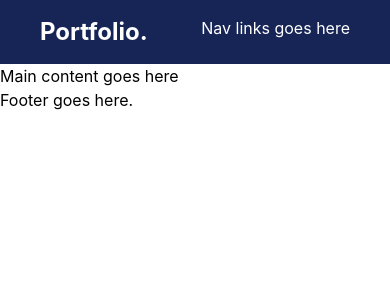
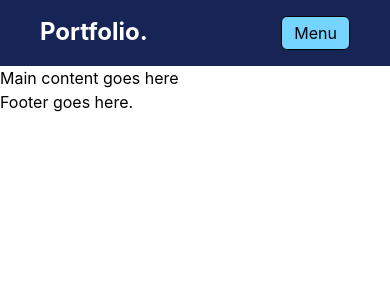
Before and after one commit to sriyanshsrivastava-dev/portfolio-website, a Django app: page / in a window 390 px wide. Shown: the top 300 px of the page. Run offline with Django 5.2, Linux system fonts and the light colour scheme.

Commit message:
add: menu toggle for small screen

```diff
--- a/static/css/main.css
+++ b/static/css/main.css
@@ -5,13 +5,15 @@
   :root, :host {
     --font-sans: "Roboto", sans-serif;
     --font-mono: ui-monospace, monospace;
-    --color-blue-800: oklch(42.4% 0.199 265.638);
+    --color-sky-300: oklch(82.8% 0.111 230.318);
     --color-blue-950: oklch(28.2% 0.091 267.935);
+    --color-black: #000;
     --color-white: #fff;
     --spacing: 0.25rem;
     --text-2xl: 1.5rem;
     --text-2xl--line-height: calc(2 / 1.5);
     --font-weight-bold: 700;
+    --radius-md: 0.375rem;
     --default-font-family: var(--font-sans);
     --default-mono-font-family: var(--font-mono);
     --font-inter: "Inter";
@@ -175,35 +177,39 @@
   .flex {
     display: flex;
   }
-  .h-24 {
-    height: calc(var(--spacing) * 24);
+  .hidden {
+    display: none;
+  }
+  .cursor-pointer {
+    cursor: pointer;
   }
   .place-content-between {
     place-content: space-between;
   }
-  .bg-blue-800\/20 {
-    background-color: color-mix(in srgb, oklch(42.4% 0.199 265.638) 20%, transparent);
-    @supports (color: color-mix(in lab, red, red)) {
-      background-color: color-mix(in oklab, var(--color-blue-800) 20%, transparent);
-    }
+  .rounded-md {
+    border-radius: var(--radius-md);
+  }
+  .border-1 {
+    border-style: var(--tw-border-style);
+    border-width: 1px;
   }
   .bg-blue-950 {
     background-color: var(--color-blue-950);
   }
-  .p-4 {
-    padding: calc(var(--spacing) * 4);
+  .bg-sky-300 {
+    background-color: var(--color-sky-300);
   }
-  .px-4 {
-    padding-inline: calc(var(--spacing) * 4);
+  .px-3 {
+    padding-inline: calc(var(--spacing) * 3);
   }
   .px-10 {
     padding-inline: calc(var(--spacing) * 10);
   }
+  .py-1 {
+    padding-block: var(--spacing);
+  }
   .py-4 {
     padding-block: calc(var(--spacing) * 4);
-  }
-  .py-10 {
-    padding-block: calc(var(--spacing) * 10);
   }
   .font-inter {
     font-family: var(--font-inter);
@@ -216,12 +222,28 @@
     --tw-font-weight: var(--font-weight-bold);
     font-weight: var(--font-weight-bold);
   }
+  .text-black {
+    color: var(--color-black);
+  }
   .text-white {
     color: var(--color-white);
+  }
+  @media (width >= 40rem) {
+    .sm\:block {
+      display: block;
+    }
+    .sm\:hidden {
+      display: none;
+    }
   }
 }
 @import url('https://fonts.googleapis.com/css2?family=Roboto:ital,wght@0,100..900;1,100..900&display=swap');
 @import url('https://fonts.googleapis.com/css2?family=Inter:ital,opsz,wght@0,14..32,100..900;1,14..32,100..900&display=swap');
+@property --tw-border-style {
+  syntax: "*";
+  inherits: false;
+  initial-value: solid;
+}
 @property --tw-font-weight {
   syntax: "*";
   inherits: false;
@@ -229,6 +251,7 @@
 @layer properties {
   @supports ((-webkit-hyphens: none) and (not (margin-trim: inline))) or ((-moz-orient: inline) and (not (color:rgb(from red r g b)))) {
     *, ::before, ::after, ::backdrop {
+      --tw-border-style: solid;
       --tw-font-weight: initial;
     }
   }
--- /dev/null
+++ b/static/javascript/main.js
@@ -0,0 +1,8 @@
+const menu = document.getElementById("nav-links")
+const handleMenu = document.getElementById("handle-menu")
+
+
+handleMenu.addEventListener("click", ()=>{
+    console.log("clicked")
+    menu.classList.toggle("hidden")
+})
--- a/templates/base.html
+++ b/templates/base.html
@@ -17,5 +17,6 @@
     <footer>
         {% include "footer.html" %}
     </footer>
+    <script src="{% static 'javascript/main.js' %}"></script>
 </body>
 </html>
--- a/templates/navbar.html
+++ b/templates/navbar.html
@@ -2,7 +2,8 @@
     <div>
         <h1 class="text-2xl font-bold text-white">Portfolio.</h1>
     </div>
-    <div>
+    <button id="handle-menu" class="bg-sky-300 border-1 rounded-md text-black px-3 py-1 cursor-pointer sm:hidden">Menu</button>
+    <div id="nav-links" class="hidden sm:block">
         <p>Nav links goes here</p>
     </div>
 
```
